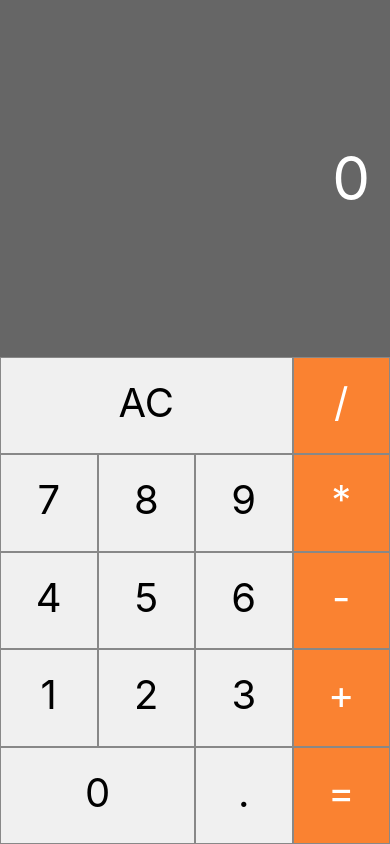
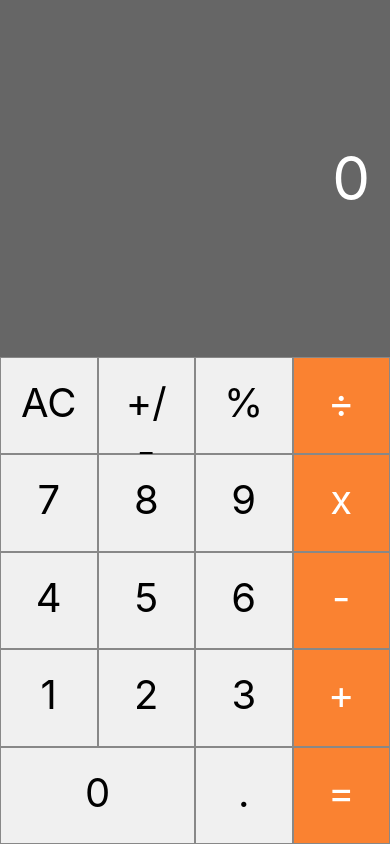
Before and after one commit to mfabiodias/react-native-simple-calculator, a React Native app: screen / in a window 390 px wide. Built offline with nearby package versions, Linux system fonts and the light colour scheme.

Commit message:
Adicionado novo layout com novas funcionalidades

```diff
--- a/App.js
+++ b/App.js
@@ -34,6 +34,12 @@ export default class APP extends Component {
 
   // Clona o estado inicial para utiliza-lo na classe
   state = {...initialState}
+
+  replaceOperation = (operation) => {
+    if(operation === '÷') return '/'
+    else if(operation === 'x') return '*'
+    else return operation
+  }
 
   // Adiciona os digitos pressionados no visor da calculadora
   addDigit = n => {
@@ -73,6 +79,10 @@ export default class APP extends Component {
   // Aplica a operação selecionada (Lógica da calculadora).
   setOperation = operation => {
 
+    //console.debug(this.replaceOperation(operation))
+
+    operation = this.replaceOperation(operation)
+
     // Armazena o operador e incrementa o ponteiro de values através do atributo current
     if(this.state.current === 0)
     {
@@ -87,8 +97,8 @@ export default class APP extends Component {
 
       // Eval retorna o resultado da operação setada anteriomente e armazena em values[0]
       try{
-        console.debug(eval(`${values[0]} ${this.state.operation} ${values[1]}`));
-        console.debug(parseFloat(eval(`${values[0]} ${this.state.operation} ${values[1]}`).toFixed(9)));
+        // console.debug(eval(`${values[0]} ${this.state.operation} ${values[1]}`));
+        // console.debug(parseFloat(eval(`${values[0]} ${this.state.operation} ${values[1]}`).toFixed(9)));
 
         /**
          * #############################
@@ -130,8 +140,9 @@ export default class APP extends Component {
 
         values[0] = parseFloat(eval(`${values[0]} ${this.state.operation} ${values[1]}`).toFixed(9));
       }
-      // Em caso de falha restaura para o valor anterios
+      // Em caso de falha restaura para o valor anterior
       catch(e){
+        console.debug(e)
         values[0] = this.state.values[0]
       }
 
@@ -156,23 +167,25 @@ export default class APP extends Component {
       <View style={styles.container}>
         <Display value={this.state.displayValue} />
         <View style={styles.buttons}>
-          <Button label='AC'onClick={this.clearMemory} triple ></Button>
-          <Button label='/' onClick={this.setOperation} operation ></Button>
-          <Button label='7' onClick={this.addDigit} ></Button>
-          <Button label='8' onClick={this.addDigit} ></Button>
-          <Button label='9' onClick={this.addDigit} ></Button>
-          <Button label='*' onClick={this.setOperation} operation ></Button>
-          <Button label='4' onClick={this.addDigit} ></Button>
-          <Button label='5' onClick={this.addDigit} ></Button>
-          <Button label='6' onClick={this.addDigit} ></Button>
-          <Button label='-' onClick={this.setOperation} operation ></Button>
-          <Button label='1' onClick={this.addDigit} ></Button>
-          <Button label='2' onClick={this.addDigit} ></Button>
-          <Button label='3' onClick={this.addDigit} ></Button>
-          <Button label='+' onClick={this.setOperation} operation ></Button>
-          <Button label='0' onClick={this.addDigit} double ></Button>
-          <Button label='.' onClick={this.addDigit} ></Button>
-          <Button label='=' onClick={this.setOperation} operation ></Button>
+          <Button label='AC'  onClick={this.clearMemory} ></Button>
+          <Button label='+/-' onClick={this.clearMemory} ></Button>
+          <Button label='%'   onClick={this.clearMemory} ></Button>
+          <Button label='÷'   onClick={this.setOperation} operation ></Button>
+          <Button label='7'   onClick={this.addDigit} ></Button>
+          <Button label='8'   onClick={this.addDigit} ></Button>
+          <Button label='9'   onClick={this.addDigit} ></Button>
+          <Button label='x'   onClick={this.setOperation} operation ></Button>
+          <Button label='4'   onClick={this.addDigit} ></Button>
+          <Button label='5'   onClick={this.addDigit} ></Button>
+          <Button label='6'   onClick={this.addDigit} ></Button>
+          <Button label='-'   onClick={this.setOperation} operation ></Button>
+          <Button label='1'   onClick={this.addDigit} ></Button>
+          <Button label='2'   onClick={this.addDigit} ></Button>
+          <Button label='3'   onClick={this.addDigit} ></Button>
+          <Button label='+'   onClick={this.setOperation} operation ></Button>
+          <Button label='0'   onClick={this.addDigit} double ></Button>
+          <Button label='.'   onClick={this.addDigit} ></Button>
+          <Button label='='   onClick={this.setOperation} operation ></Button>
         </View>
       </View>
     )
```
Also changed, not shown: 2 other files (tests, documents, lock files or other folders).
